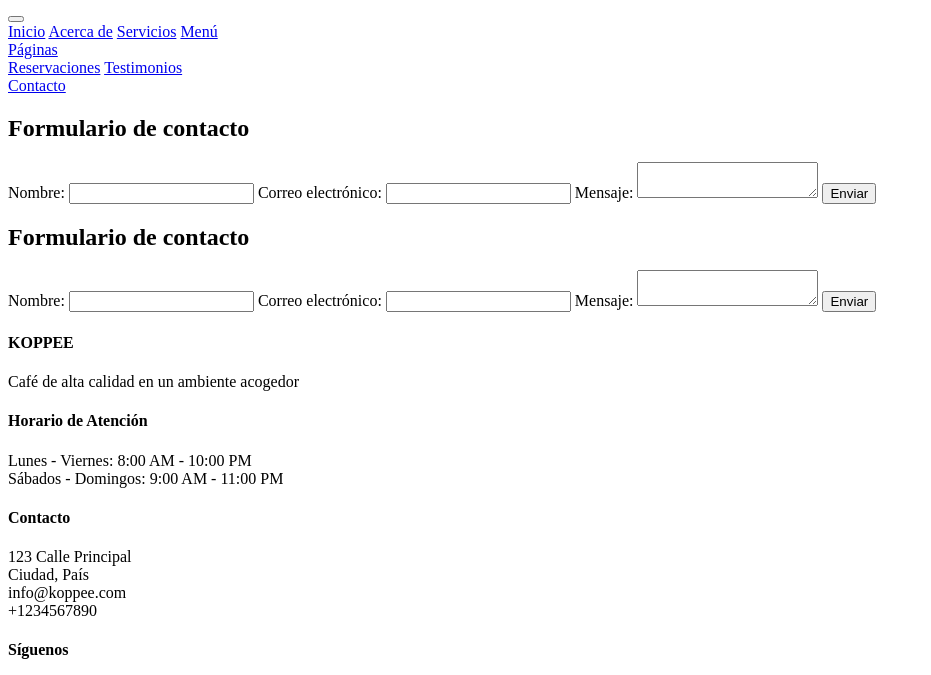
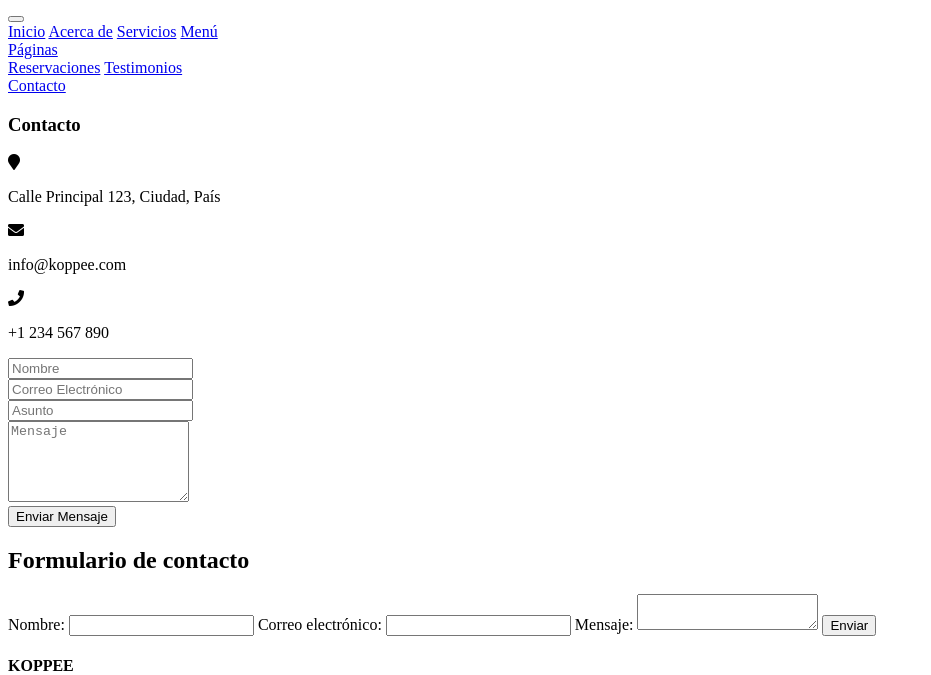
Before and after one commit to asangom-04/html-css, a plain HTML site: page prueba.html in a window 1280 px wide. Shown: the part 62-737 px from the top of the page, without its empty margins (0-931 px from the left). Drawn offline with nearby package versions, Linux system fonts and the light colour scheme.

Commit message:
Update prueba.html

```diff
--- a/prueba.html
+++ b/prueba.html
@@ -48,23 +48,70 @@
         </nav>
     </div>
     <!-- Fin de la Barra de Navegación -->
-    <!-- Formulario-->
+      <!-- Sección "Contacto" -->
+    <section id="contact" class="section-bg">
+        <div class="container">
 
-    <section>
-		<h2>Formulario de contacto</h2>
-		<form action="http://www2.gonzalonazareno.org/josedom/resultado.php" method="post">
-			<label for="nombre">Nombre:</label>
-			<input type="text" id="nombre" name="nombre" required>
-		    <label for="email">Correo electrónico:</label>
-		    <input type="email" id="email" name="email" required>
+            <header class="section-header">
+                <h3>Contacto</h3>
+            </header>
 
-		    <label for="mensaje">Mensaje:</label>
-		    <textarea id="mensaje" name="mensaje" required></textarea>
+            <div class="row justify-content-center">
 
-		    <button type="submit">Enviar</button>
-	        </form>
+                <div class="col-lg-8">
+
+                    <div class="row">
+
+                        <div class="col-md-6 info">
+                            <div>
+                                <i class="fa fa-map-marker"></i>
+                                <p>Calle Principal 123, Ciudad, País</p>
+                            </div>
+
+                            <div>
+                                <i class="fa fa-envelope"></i>
+                                <p>info@koppee.com</p>
+                            </div>
+
+                            <div>
+                                <i class="fa fa-phone"></i>
+                                <p>+1 234 567 890</p>
+                            </div>
+                        </div>
+
+                        <div class="col-md-6">
+                            <form action="forms/contact.php" method="post" role="form" class="php-email-form">
+                                <div class="form-group">
+                                    <input type="text" name="name" class="form-control" id="name" placeholder="Nombre"
+                                        required>
+                                </div>
+                                <div class="form-group">
+                                    <input type="email" class="form-control" name="email" id="email"
+                                        placeholder="Correo Electrónico" required>
+                                </div>
+                                <div class="form-group">
+                                    <input type="text" class="form-control" name="subject" id="subject"
+                                        placeholder="Asunto" required>
+                                </div>
+                                <div class="form-group">
+                                    <textarea class="form-control" name="message" rows="5" placeholder="Mensaje"
+                                        required></textarea>
+                                </div>
+                                <div class="text-center">
+                                    <button type="submit">Enviar Mensaje</button>
+                                </div>
+                            </form>
+                        </div>
+
+                    </div>
+
+                </div>
+
+            </div>
+
+        </div>
     </section>
-    <!--Fin formulario-->
+    <!-- Fin de la Sección "Contacto" -->
 
 
     <!-- Sección "Menú" -->
```
